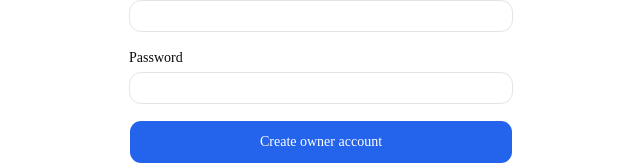
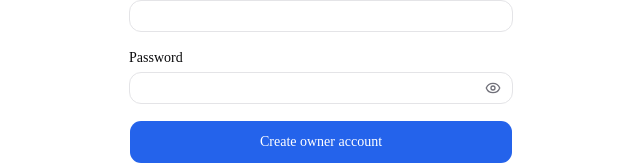
Before and after one commit to branita-lonn/intense-reload-stock, a Next.js app: page /setup in a window 1280 px wide. Shown: the part 404-569 px from the top of the page, without its empty margins (319-959 px from the left). Built offline with nearby package versions, Linux system fonts and the light colour scheme; no server answers; the database is empty.

Commit message:
feat: add password visibility toggle to setup form

```diff
--- a/components/setup/setup-form.tsx
+++ b/components/setup/setup-form.tsx
@@ -8,7 +8,7 @@
 import { useForm } from "react-hook-form";
 import { zodResolver } from "@hookform/resolvers/zod";
 import { toast } from "sonner";
-import { Loader2 } from "lucide-react";
+import { Loader2, Eye, EyeOff } from "lucide-react";
 import {
   firstRunSetupSchema,
   type FirstRunSetupInput,
@@ -19,6 +19,7 @@
 export function SetupForm() {
   const router = useRouter();
   const [isSubmitting, setIsSubmitting] = useState(false);
+  const [showPassword, setShowPassword] = useState(false);
 
   const form = useForm<FirstRunSetupInput>({
     resolver: zodResolver(firstRunSetupSchema),
@@ -95,12 +96,27 @@
         <label htmlFor="password" className="text-sm font-medium block mb-1">
           Password
         </label>
-        <Input
-          id="password"
-          type="password"
-          autoComplete="new-password"
-          {...form.register("password")}
-        />
+        <div className="relative">
+          <Input
+            id="password"
+            type={showPassword ? "text" : "password"}
+            autoComplete="new-password"
+            className="pr-10"
+            {...form.register("password")}
+          />
+          <button
+            type="button"
+            onClick={() => setShowPassword(!showPassword)}
+            className="absolute right-3 top-1/2 -translate-y-1/2 text-muted-foreground hover:text-foreground focus:outline-none"
+            aria-label={showPassword ? "Hide password" : "Show password"}
+          >
+            {showPassword ? (
+              <EyeOff className="h-4 w-4" />
+            ) : (
+              <Eye className="h-4 w-4" />
+            )}
+          </button>
+        </div>
         {form.formState.errors.password && (
           <p className="text-sm text-destructive mt-1">
             {form.formState.errors.password.message}
```
